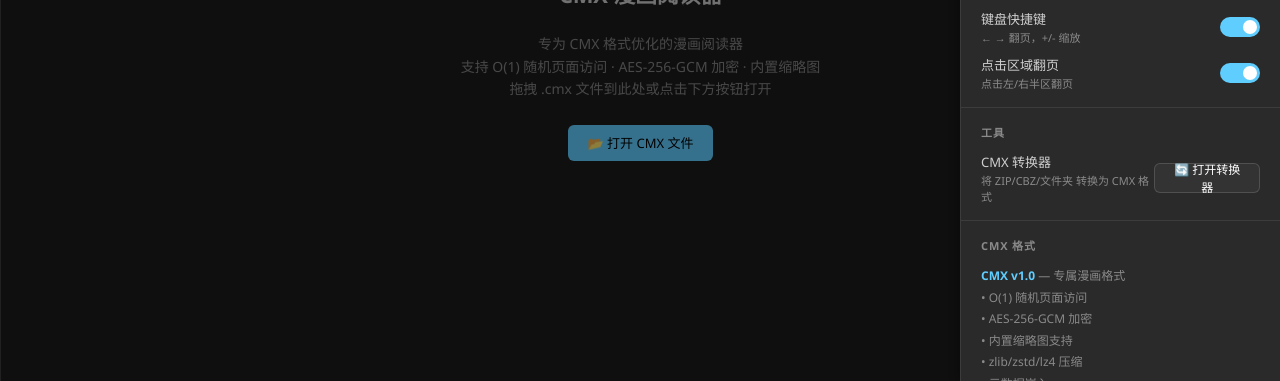
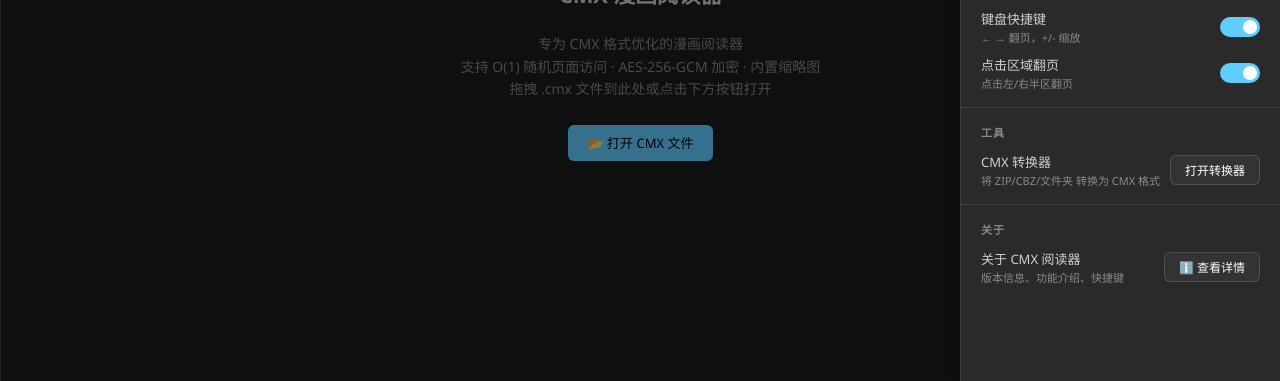
Before and after one commit to loongkc/CMX-Reader, a plain HTML site: page index.html in a window 1280 px wide. Both pictures are taken after a click on the button "⚙️". Shown: the part 419-800 px from the top of the page. Drawn offline with nearby package versions, Linux system fonts and the light colour scheme.

Commit message:
Update
Removed CMX format details and updated button text.

```diff
--- a/index.html
+++ b/index.html
@@ -1619,19 +1619,7 @@
                 <div class="setting-row">
                     <div class="setting-name">CMX 转换器<small>将 ZIP/CBZ/文件夹 转换为 CMX 格式</small></div>
                     <button class="conv-btn secondary" id="open-converter-btn"
-                        style="height:30px;padding:0 14px;font-size:12px;">🔄 打开转换器</button>
-                </div>
-            </div>
-            <div class="settings-section">
-                <div class="section-label">CMX 格式</div>
-                <div style="font-size:12px;color:var(--text3);line-height:1.8">
-                    <strong style="color:var(--accent)">CMX v1.0</strong> — 专属漫画格式<br>
-                    • O(1) 随机页面访问<br>
-                    • AES-256-GCM 加密<br>
-                    • 内置缩略图支持<br>
-                    • zlib/zstd/lz4 压缩<br>
-                    • 元数据嵌入<br>
-                    • 完整性校验
+                        style="height:30px;padding:0 14px;font-size:12px;">打开转换器</button>
                 </div>
             </div>
             <div class="settings-section">
```
